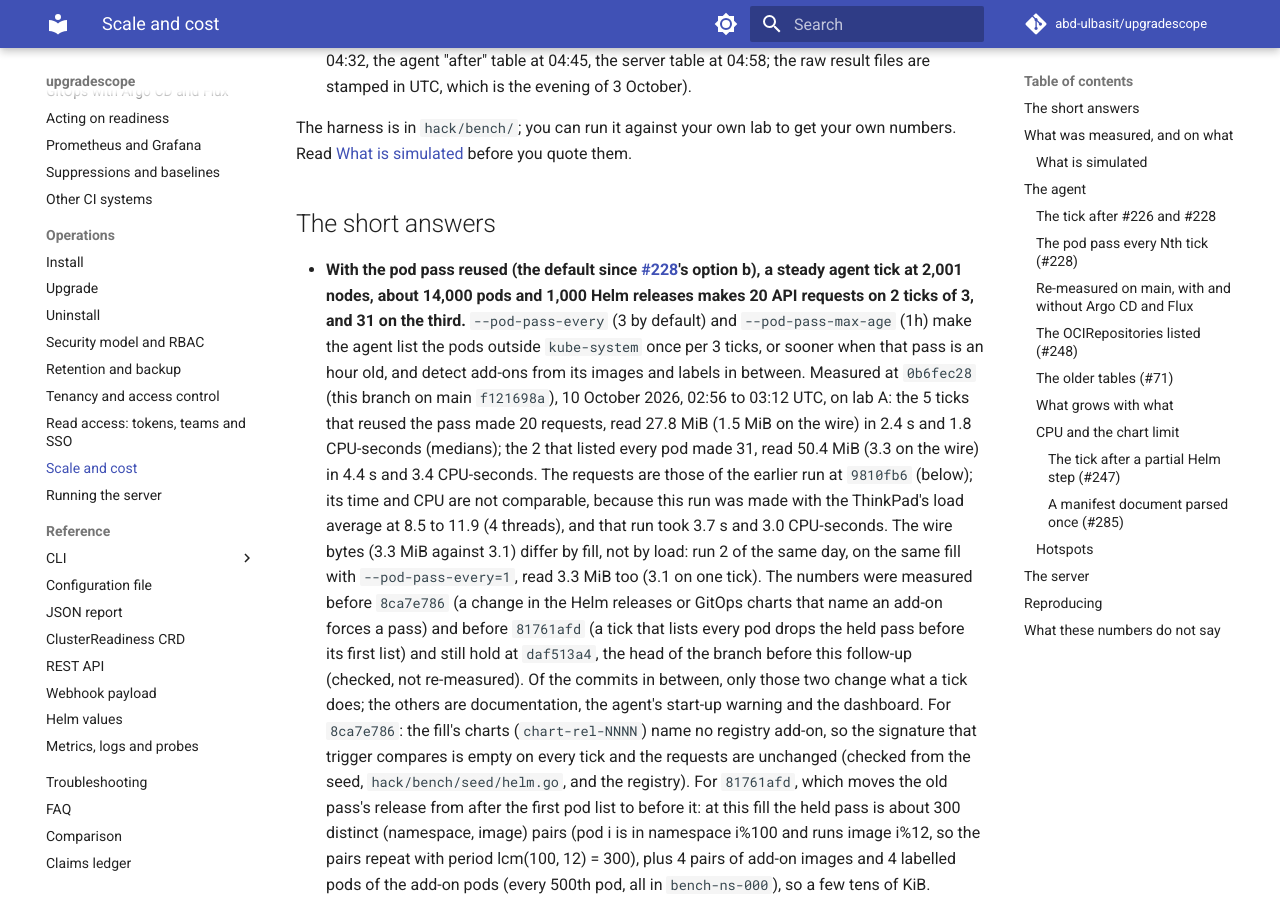
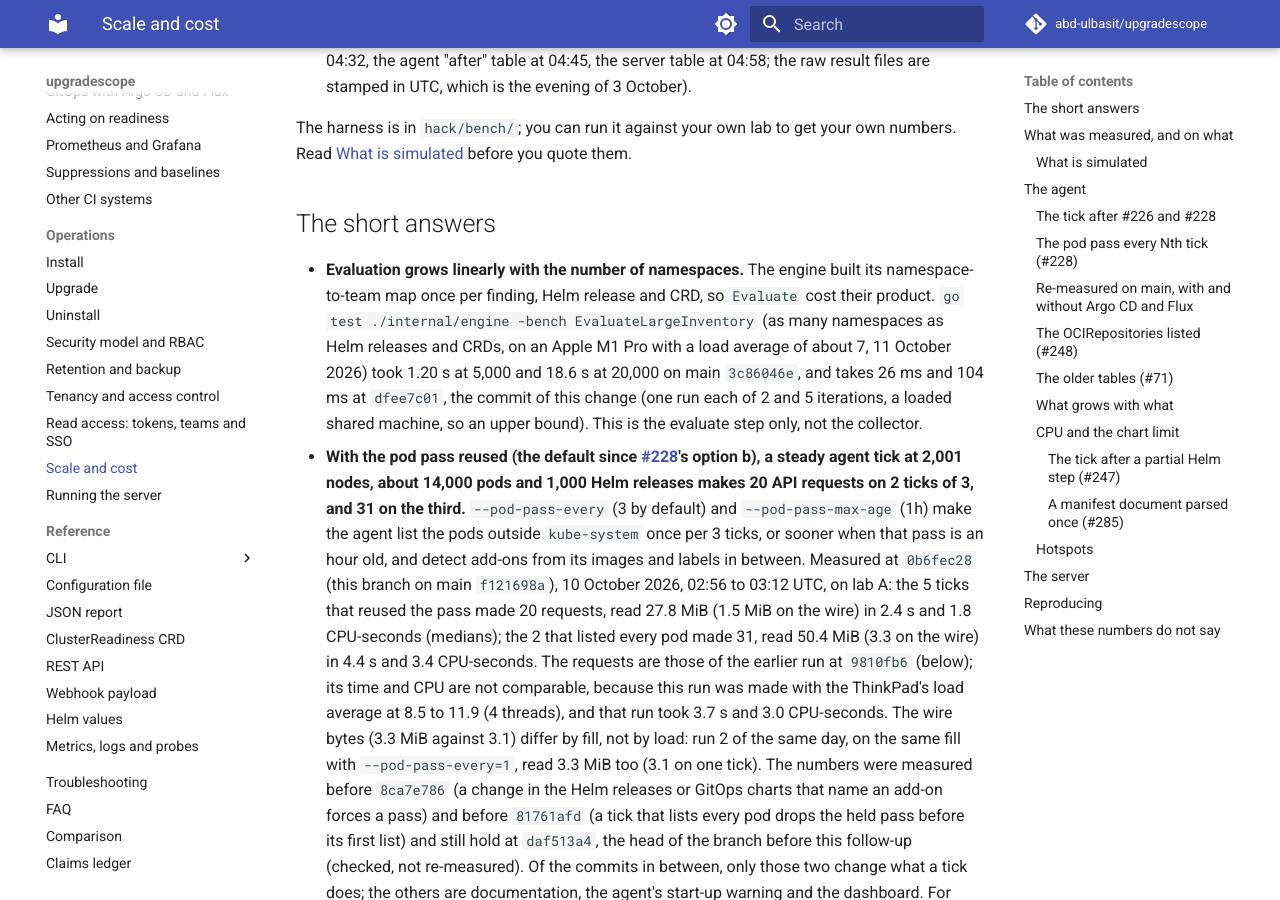
Before and after one commit to abd-ulbasit/upgradescope, an MkDocs documentation site: the page built from docs/operations/scale.md, in a window 1280 px wide and 900 px high, scrolled down 522 px. Built offline with MkDocs 1.6.1 and Material for MkDocs 9.7.7, drawn with Linux system fonts in a browser that asks for light colours; comment, search, counter and statistics services are not loaded.

Commit message:
docs(scale): evaluation grows linearly with namespaces, measured
Refs #330, #331, #332, #333, #334

Co-Authored-By: Claude Fable 5 <noreply@anthropic.com>

```diff
--- a/docs/operations/scale.md
+++ b/docs/operations/scale.md
@@ -29,6 +29,15 @@ quote them.
 
 ## The short answers
 
+- **Evaluation grows linearly with the number of namespaces.** The engine
+  built its namespace-to-team map once per finding, Helm release and CRD,
+  so `Evaluate` cost their product. `go test ./internal/engine -bench
+  EvaluateLargeInventory` (as many namespaces as Helm releases and CRDs, on
+  an Apple M1 Pro with a load average of about 7, 11 October 2026) took 1.20
+  s at 5,000 and 18.6 s at 20,000 on main `3c86046e`, and takes 26 ms and
+  104 ms at `dfee7c01`, the commit of this change (one run each of 2 and 5
+  iterations, a loaded shared machine, so an upper bound). This is the
+  evaluate step only, not the collector.
 - **With the pod pass reused (the default since
   [#228](https://github.com/abd-ulbasit/upgradescope/issues/228)'s option
   b), a steady agent tick at 2,001 nodes, about 14,000 pods and 1,000 Helm
```
